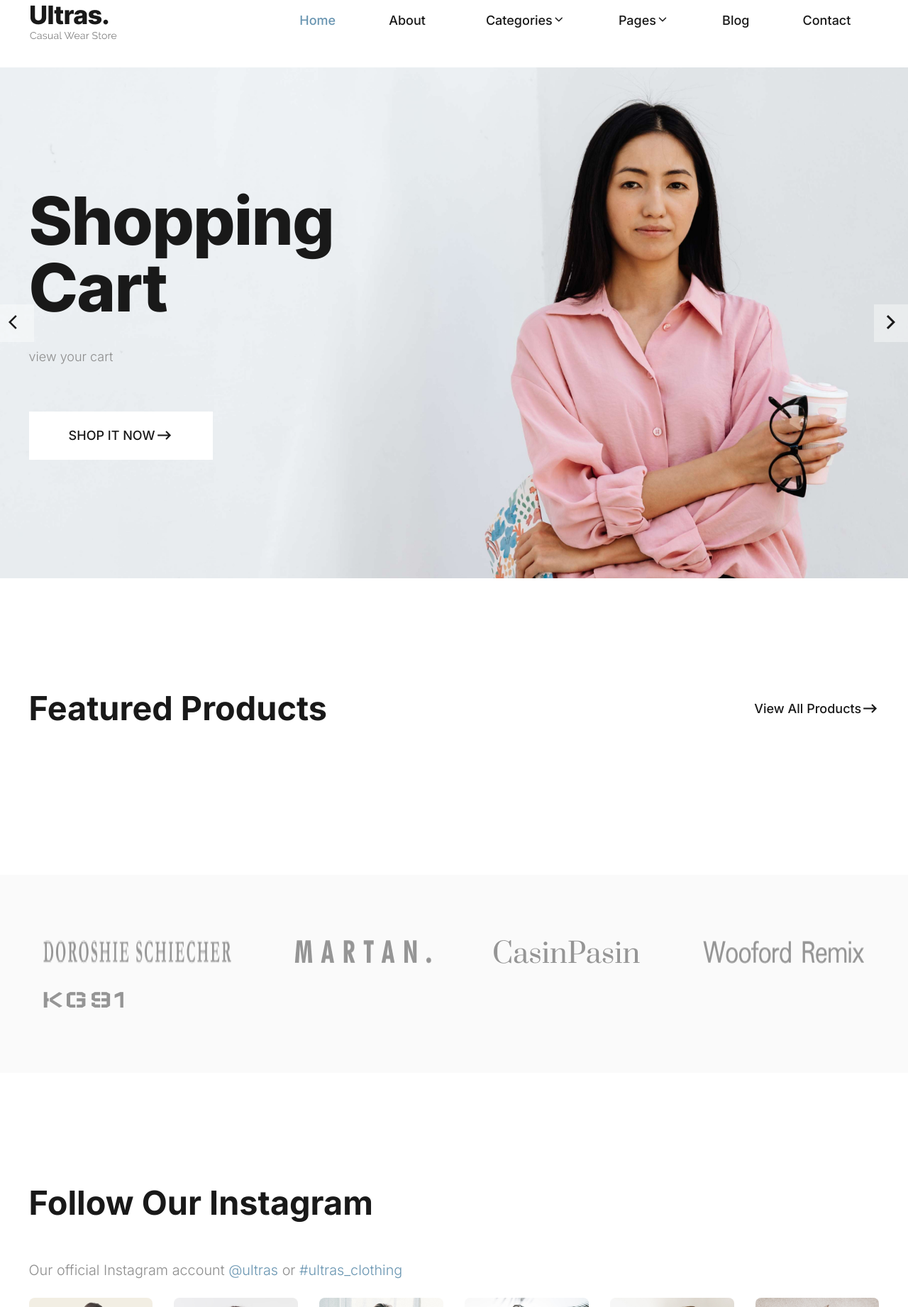
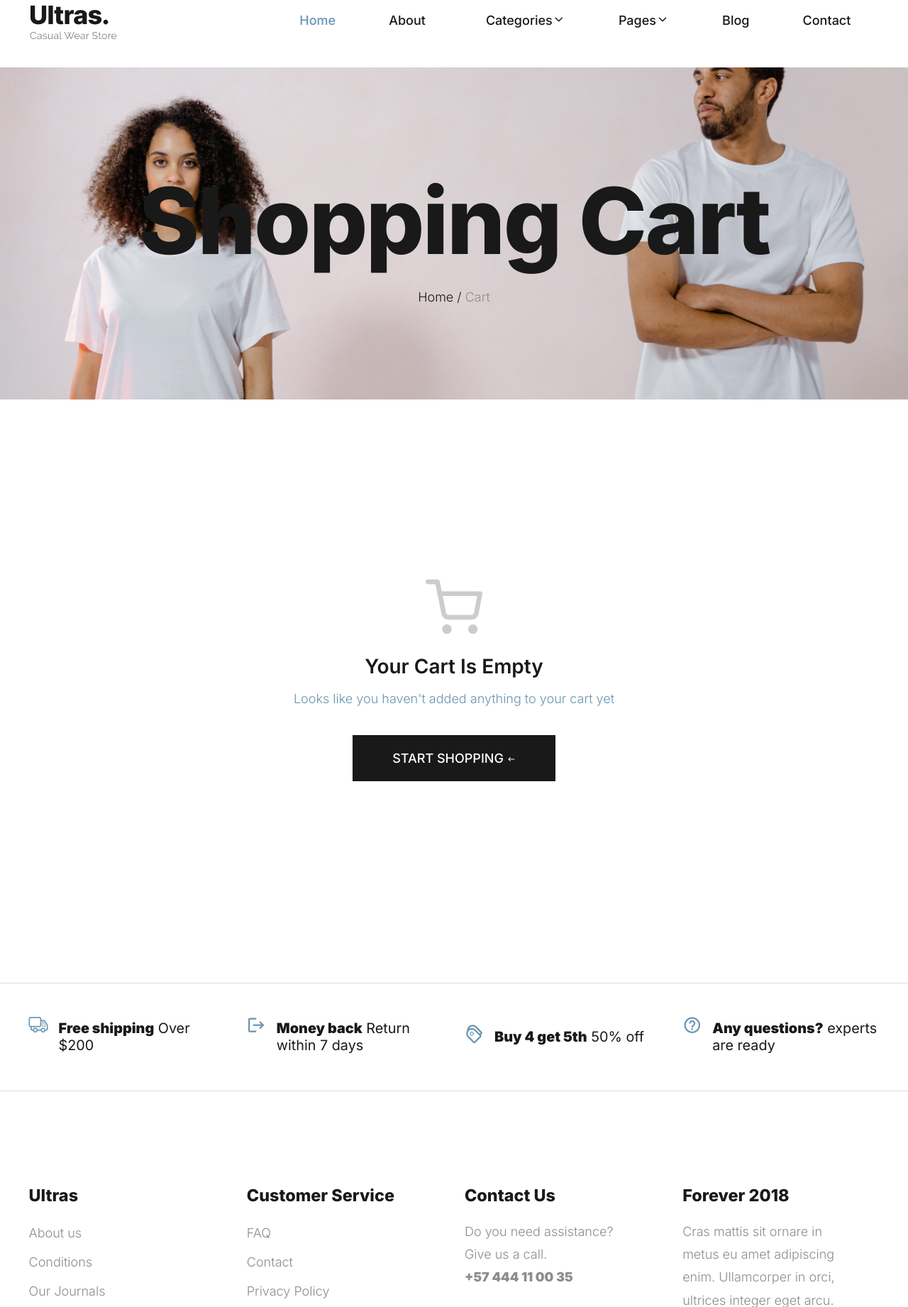
Before and after one commit to Hani19000/E-commerce-website, a Django app: page /cart/ in a window 1280 px wide. Shown: the part 84-1926 px from the top of the page at 71% size. Run offline with Django 5.2, Linux system fonts and the light colour scheme; parts of the project's set-up code (start-up, migrations or seed data) failed here and were passed over; some libraries are stand-ins or nearby versions; some web fonts are replaced.

Commit message:
mise a jours

```diff
--- /dev/null
+++ b/cart/context_processors.py
@@ -0,0 +1,6 @@
+from .cart import Cart
+
+#creat context processor so our cart can work on all pages
+def cart(request):
+    #return the default data from our cart
+    return {'cart': Cart(request)}
--- a/cart/templates/cart_summary.html
+++ b/cart/templates/cart_summary.html
@@ -1,58 +1,162 @@
 {% extends 'base.html' %}
 {% load static %}
+{% block extra_css %}
+<link rel="stylesheet" type="text/css" href="{% static 'css/cart.css' %}">
+{% endblock extra_css %}
 {% block content %}
 
-<section id="billboard" class="overflow-hidden">
-  <button class="button-prev">
-  <i class="icon icon-chevron-left"></i>
-  </button>
-  <button class="button-next">
-  <i class="icon icon-chevron-right"></i>
-  </button>
-  <div class="swiper main-swiper">
-  <div class="swiper-wrapper">
-  <div class="swiper-slide" style="background-image: url('{% static 'images/banner1.jpg' %}');background-repeat: no-repeat;background-size: cover;background-position: center;">
-    <div class="banner-content">
+<!-- Banner Section -->
+<section class="site-banner jarallax min-height300 padding-large" style="background: url({% static 'images/hero-image.jpg' %}) no-repeat;">
   <div class="container">
     <div class="row">
-          <div class="col-md-6">
-            <h2 class="banner-title">shopping cart</h2>
-            <p>view your cart</p>
-            <div class="btn-wrap">
-              <a href="shop.html" class="btn btn-light btn-medium d-flex align-items-center" tabindex="0">Shop it now <i class="icon icon-arrow-io"></i>
-              </a>
-            </div>
-          </div>
-        </div>
-      </div>
-    </div>
-  </div>
-  <div class="swiper-slide" style="background-image: url('{% static 'images/banner2.jpg' %}');background-repeat: no-repeat;background-size: cover;background-position: center;">
-    <div class="banner-content">
-      <div class="container">
-        <div class="row">
-          <div class="col-md-6">
-            <h2 class="banner-title">Casual Collection</h2>
-            <p>Lorem ipsum dolor sit amet, consectetur adipiscing elit. Sed eu feugiat amet, libero ipsum enim pharetra hac.</p>
-            <div class="btn-wrap">
-              <a href="shop.html" class="btn btn-light btn-light-arrow btn-medium d-flex align-items-center" tabindex="0">Shop it now <i class="icon icon-arrow-io"></i>
-              </a>
-            </div>
-          </div>
-        </div>
-      </div>
+      <div class="col-md-12">
+        <h1 class="page-title">Shopping Cart</h1>
+        <div class="breadcrumbs">
+          <span class="item">
+            <a href="{% url 'home' %}">Home /</a>
+          </span>
+          <span class="item">Cart</span>
         </div>
       </div>
     </div>
   </div>
 </section>
 
-<section id="featured-products" class="product-store padding-large">
+<!-- Cart Content -->
+<section class="shopify-cart padding-large">
+  <div class="container">
+    <div class="row">
+      <div class="col-md-12">
+        {% if cart_items %}
+        <div class="cart-table">
+          <table class="table">
+            <thead>
+              <tr>
+                <th scope="col">Product</th>
+                <th scope="col">Price</th>
+                <th scope="col">Quantity</th>
+                <th scope="col">Total</th>
+                <th scope="col">Remove</th>
+              </tr>
+            </thead>
+            <tbody>
+              {% for item in cart_items %}
+              <tr>
+                <td>
+                  <div class="cart-product d-flex align-items-center">
+                    <img src="{{ item.product.image.url }}" alt="{{ item.product.name }}" class="cart-product-image">
+                    <div class="product-info">
+                      <h5><a href="{% url 'product' item.product.id %}">{{ item.product.name }}</a></h5>
+                      <span class="product-category">{{ item.product.category.name }}</span>
+                    </div>
+                  </div>
+                </td>
+                <td>
+                  {% if item.product.is_sale %}
+                    <span class="price">${{ item.product.sale_price }}</span>
+                  {% else %}
+                    <span class="price">${{ item.product.price }}</span>
+                  {% endif %}
+                </td>
+                <td>
+                  <div class="quantity-selector">
+                    <button class="qty-btn minus" data-product-id="{{ item.product.id }}">-</button>
+                    <input type="number" class="qty-input" value="{{ item.quantity }}" min="1" data-product-id="{{ item.product.id }}">
+                    <button class="qty-btn plus" data-product-id="{{ item.product.id }}">+</button>
+                  </div>
+                </td>
+                <td>
+                  {% if item.product.is_sale %}
+                    <span class="total-price">${{ item.product.sale_price|floatformat:2 }}</span>
+                  {% else %}
+                    <span class="total-price">${{ item.product.price|floatformat:2 }}</span>
+                  {% endif %}
+                </td>
+                <td>
+                  <button class="btn-remove" data-product-id="{{ item.product.id }}">
+                    <i class="icon icon-close"></i>
+                  </button>
+                </td>
+              </tr>
+              {% endfor %}
+            </tbody>
+          </table>
+        </div>
+
+        <!-- Cart Actions -->
+        <div class="cart-actions d-flex justify-content-between align-items-center">
+          <a href="{% url 'shop' %}" class="btn btn-dark btn-medium">
+            <i class="icon icon-arrow-left"></i> Continue Shopping
+          </a>
+          <button class="btn btn-outline-dark btn-medium" id="clear-cart">
+            Clear Cart
+          </button>
+        </div>
+
+        <!-- Cart Summary -->
+        <div class="row mt-5">
+          <div class="col-md-6">
+            <!-- Coupon Code -->
+            <div class="coupon-code bg-light-grey padding-medium">
+              <h4>Have a Coupon Code?</h4>
+              <p>Enter your coupon code to get a discount</p>
+              <form class="d-flex">
+                <input type="text" class="form-control" placeholder="Coupon Code">
+                <button type="submit" class="btn btn-dark btn-medium ms-3">Apply</button>
+              </form>
+            </div>
+          </div>
+
+          <div class="col-md-6">
+            <!-- Cart Total -->
+            <div class="cart-totals bg-light-grey padding-medium">
+              <h4>Cart Totals</h4>
+              <div class="totals-table">
+                <div class="d-flex justify-content-between mb-3">
+                  <span>Subtotal:</span>
+                  <span class="subtotal">$0.00</span>
+                </div>
+                <div class="d-flex justify-content-between mb-3">
+                  <span>Shipping:</span>
+                  <span>Free</span>
+                </div>
+                <hr>
+                <div class="d-flex justify-content-between mb-4">
+                  <strong>Total:</strong>
+                  <strong class="total text-primary">$0.00</strong>
+                </div>
+                <a href="#" class="btn btn-dark btn-full btn-medium">
+                  Proceed to Checkout <i class="icon icon-arrow-right"></i>
+                </a>
+              </div>
+            </div>
+          </div>
+        </div>
+
+        {% else %}
+        <!-- Empty Cart -->
+        <div class="empty-cart text-center padding-large">
+          <i class="icon icon-shopping-cart" style="font-size: 80px; color: #ccc;"></i>
+          <h2 class="mt-4">Your Cart is Empty</h2>
+          <p class="text-muted mb-4">Looks like you haven't added anything to your cart yet</p>
+          <a href="{% url 'shop' %}" class="btn btn-dark btn-medium">
+            Start Shopping <i class="icon icon-arrow-io"></i>
+          </a>
+        </div>
+        {% endif %}
+      </div>
+    </div>
+  </div>
+</section>
+
+{% if cart_items %}
+<!-- You May Also Like Section -->
+<section id="featured-products" class="product-store padding-large bg-light-grey">
   <div class="container">
     <div class="section-header d-flex flex-wrap align-items-center justify-content-between">
-      <h2 class="section-title">Featured Products</h2>
+      <h2 class="section-title">You May Also Like</h2>
       <div class="btn-wrap">
-        <a href="shop.html" class="d-flex align-items-center">View all products <i class="icon icon icon-arrow-io"></i></a>
+        <a href="{% url 'shop' %}" class="d-flex align-items-center">View all products <i class="icon icon icon-arrow-io"></i></a>
       </div>
     </div>
     <div class="swiper product-swiper overflow-hidden">
@@ -61,7 +165,7 @@
         <div class="swiper-slide">
           <div class="product-item">
             <div class="image-holder">
-              <img src="{{ product.image.url }}" alt="Books" class="product-image">
+              <img src="{{ product.image.url }}" alt="{{ product.name }}" class="product-image">
             </div>
             <div class="cart-concern">
               <div class="cart-button d-flex justify-content-between align-items-center">
@@ -82,7 +186,6 @@
               </h3>
               {% if product.is_sale %}
                 <div>
-                <span>Sale</span>
                   <span class="item-price text-primary">${{ product.sale_price }}</span> &nbsp;
                   <s class="text-muted ms-2">${{ product.price }}</s>
                 </div>
@@ -98,68 +201,9 @@
     </div>
   </div>
 </section>
+{% endif %}
 
-
-<section id="brand-collection" class="padding-medium bg-light-grey">
-        <div class="container">
-          <div class="d-flex flex-wrap justify-content-between">
-            <img src="{% static 'images/brand1.png' %}" alt="phone" class="brand-image">
-            <img src="{% static 'images/brand2.png' %}" alt="phone" class="brand-image">
-            <img src="{% static 'images/brand3.png' %}" alt="phone" class="brand-image">
-            <img src="{% static 'images/brand4.png' %}" alt="phone" class="brand-image">
-            <img src="{% static 'images/brand5.png' %}" alt="phone" class="brand-image">
-          </div>
-        </div>
-      </section>
-
-      <section id="instagram" class="padding-large">
-        <div class="container">
-          <div class="section-header">
-            <h2 class="section-title">Follow our instagram</h2>
-          </div>
-          <p>Our official Instagram account <a href="#">@ultras</a> or <a href="#">#ultras_clothing</a>
-          </p>
-          <div class="row d-flex flex-wrap justify-content-between">
-            <div class="col-lg-2 col-md-4 col-sm-6">
-              <figure class="zoom-effect">
-                <img src="{% static 'images/insta-image1.jpg' %}" alt="instagram" class="insta-image">
-                <i class="icon icon-instagram"></i>
-              </figure>
-            </div>
-            <div class="col-lg-2 col-md-4 col-sm-6">
-              <figure class="zoom-effect">
-                <img src="{% static 'images/insta-image2.jpg' %}" alt="instagram" class="insta-image">
-                <i class="icon icon-instagram"></i>
-              </figure>
-            </div>
-            <div class="col-lg-2 col-md-4 col-sm-6">
-              <figure class="zoom-effect">
-                <img src="{% static 'images/insta-image3.jpg' %}" alt="instagram" class="insta-image">
-                <i class="icon icon-instagram"></i>
-              </figure>
-            </div>
-            <div class="col-lg-2 col-md-4 col-sm-6">
-              <figure class="zoom-effect">
-                <img src="{% static 'images/insta-image4.jpg' %}" alt="instagram" class="insta-image">
-                <i class="icon icon-instagram"></i>
-              </figure>
-            </div>
-            <div class="col-lg-2 col-md-4 col-sm-6">
-              <figure class="zoom-effect">
-                <img src="{% static 'images/insta-image5.jpg' %}" alt="instagram" class="insta-image">
-                <i class="icon icon-instagram"></i>
-              </figure>
-            </div>
-            <div class="col-lg-2 col-md-4 col-sm-6">
-              <figure class="zoom-effect">
-                <img src="{% static 'images/insta-image6.jpg' %}" alt="instagram" class="insta-image">
-                <i class="icon icon-instagram"></i>
-              </figure>
-            </div>
-          </div>
-        </div>
-      </section>
-
+<!-- Shipping Information -->
 <section id="shipping-information">
   <hr>
   <div class="container">
--- a/cart/urls.py
+++ b/cart/urls.py
@@ -3,5 +3,7 @@ from . import views
 
 urlpatterns = [
     path('', views.cart_summary, name='cart_summary'),
-
+    path('add/', views.cart_add, name='cart_add'),
+    path('delete/', views.cart_delete, name='cart_delete'),
+    path('update/', views.cart_update, name='cart_update'),
 ]
--- a/cart/views.py
+++ b/cart/views.py
@@ -1,5 +1,43 @@
-from django.shortcuts import render
-
+from django.shortcuts import render, get_object_or_404
+from .cart import Cart
+from store.models import Product
+from django.http import JsonResponse
 
 def cart_summary(request):
     return render(request, "cart_summary.html", {})
+
+
+
+
+
+def cart_add(request):
+    # Get the cart
+    cart = Cart(request)
+    #test for POST
+    if request.POST.get('action') == 'post':
+        #Get stuff
+        product_id = int(request.POST.get('product_id'))
+
+        #lookup product in DB
+        product = get_object_or_404(Product, id=product_id)
+
+        #save to sessin
+        cart.add(product=product)
+
+        #return response
+        response = JsonResponse({'Product Name: ': product.name})
+        return response
+
+
+
+
+def cart_delete(request):
+    pass
+
+
+
+
+
+
+def cart_update(request):
+    pass
--- a/ecom/settings.py
+++ b/ecom/settings.py
@@ -64,6 +64,7 @@ TEMPLATES = [
                 'django.template.context_processors.request',
                 'django.contrib.auth.context_processors.auth',
                 'django.contrib.messages.context_processors.messages',
+                'cart.context_processors.cart',
             ],
         },
     },
--- /dev/null
+++ b/store/static/css/cart.css
@@ -0,0 +1,187 @@
+/* Cart Specific Styles */
+.cart-table {
+  background: #fff;
+  padding: 30px;
+  margin-bottom: 30px;
+}
+
+.cart-table table {
+  width: 100%;
+}
+
+.cart-table thead th {
+  border-bottom: 2px solid #e8e8e8;
+  padding: 15px;
+  font-weight: 600;
+  text-transform: uppercase;
+  font-size: 14px;
+  color: #333;
+}
+
+.cart-table tbody td {
+  padding: 20px 15px;
+  vertical-align: middle;
+  border-bottom: 1px solid #e8e8e8;
+}
+
+.cart-product {
+  gap: 20px;
+}
+
+.cart-product-image {
+  width: 80px;
+  height: 80px;
+  object-fit: cover;
+  border-radius: 4px;
+}
+
+.product-info h5 {
+  margin: 0 0 5px 0;
+  font-size: 16px;
+  font-weight: 600;
+}
+
+.product-info h5 a {
+  color: #333;
+  text-decoration: none;
+}
+
+.product-info h5 a:hover {
+  color: var(--accent-color);
+}
+
+.product-category {
+  font-size: 13px;
+  color: #999;
+}
+
+.quantity-selector {
+  display: flex;
+  align-items: center;
+  gap: 5px;
+  border: 1px solid #e8e8e8;
+  border-radius: 4px;
+  width: fit-content;
+}
+
+.qty-btn {
+  background: transparent;
+  border: none;
+  padding: 8px 12px;
+  cursor: pointer;
+  font-size: 18px;
+  color: #333;
+  transition: all 0.3s ease;
+}
+
+.qty-btn:hover {
+  background: #f5f5f5;
+  color: var(--accent-color);
+}
+
+.qty-input {
+  width: 50px;
+  text-align: center;
+  border: none;
+  border-left: 1px solid #e8e8e8;
+  border-right: 1px solid #e8e8e8;
+  padding: 8px 5px;
+  font-weight: 600;
+}
+
+.qty-input:focus {
+  outline: none;
+}
+
+.price, .total-price {
+  font-size: 18px;
+  font-weight: 600;
+  color: #333;
+}
+
+.btn-remove {
+  background: transparent;
+  border: 1px solid #e8e8e8;
+  width: 35px;
+  height: 35px;
+  border-radius: 50%;
+  cursor: pointer;
+  transition: all 0.3s ease;
+  display: flex;
+  align-items: center;
+  justify-content: center;
+}
+
+.btn-remove:hover {
+  background: #ff4444;
+  border-color: #ff4444;
+  color: #fff;
+}
+
+.cart-actions {
+  margin-bottom: 50px;
+}
+
+.coupon-code, .cart-totals {
+  border-radius: 4px;
+}
+
+.coupon-code h4, .cart-totals h4 {
+  margin-bottom: 15px;
+  font-size: 20px;
+  font-weight: 600;
+}
+
+.coupon-code p {
+  margin-bottom: 20px;
+  color: #666;
+}
+
+.coupon-code form input {
+  border: 1px solid #e8e8e8;
+  padding: 12px 15px;
+  border-radius: 4px;
+}
+
+.totals-table {
+  font-size: 16px;
+}
+
+.totals-table .total {
+  font-size: 24px;
+}
+
+.empty-cart {
+  min-height: 400px;
+  display: flex;
+  flex-direction: column;
+  align-items: center;
+  justify-content: center;
+}
+
+.empty-cart h2 {
+  font-size: 28px;
+  font-weight: 600;
+  margin-bottom: 10px;
+}
+
+/* Responsive */
+@media (max-width: 768px) {
+  .cart-table {
+    overflow-x: auto;
+  }
+
+  .cart-product {
+    flex-direction: column;
+    text-align: center;
+  }
+
+  .cart-actions {
+    flex-direction: column;
+    gap: 15px;
+  }
+
+  .cart-actions .btn {
+    width: 100%;
+  }
+}
--- a/store/templates/base.html
+++ b/store/templates/base.html
@@ -22,6 +22,7 @@
 
 <!-- script
 ================================================== -->
+<script src="https://code.jquery.com/jquery-3.7.1.min.js" integrity="sha256-/JqT3SQfawRcv/BIHPThkBvs0OEvtFFmqPF/lYI/Cxo=" crossorigin="anonymous"></script>
 <script src="{% static 'js/modernizr.js' %}"></script>
 {% block extra_css %}
 <link rel="stylesheet" type="text/css" href="{% static 'login2.css' %}">
```
Also changed, not shown: cart/cart.py (added, +23 -0 lines), store/templates/product.html (+22 -1 lines), db.sqlite3, store/migrations/0004_brand_product_brand.py (deleted), store/migrations/0005_merge_20251110_1943.py (added). Lines whose indentation alone changed are shown as unchanged.
